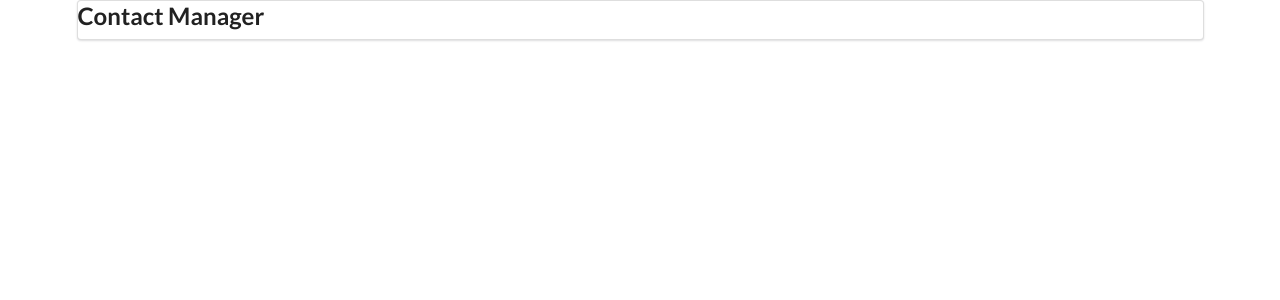
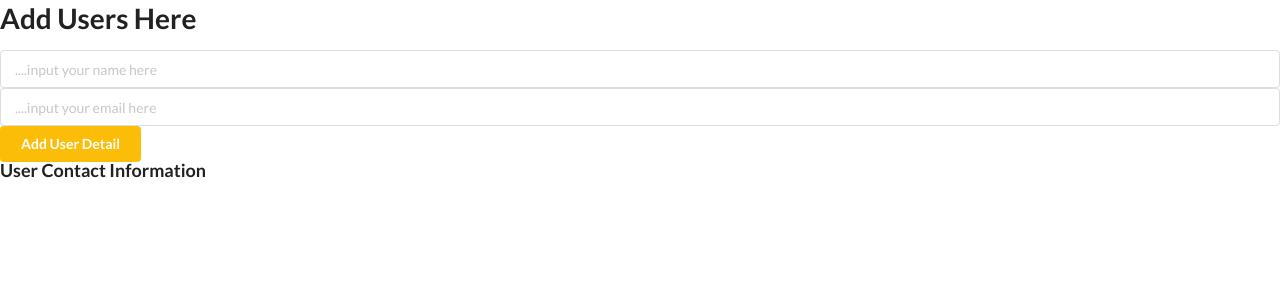
Before and after one commit to okechukwu-okolie/codingpractice-, a React (Vite) app: page /home in a window 1280 px wide. Before the commit this address had no page. Shown: the top 300 px of the page. Built offline with nearby package versions, Linux system fonts and the light colour scheme; a web font is replaced by a local one.

Commit message:
adding to the codebase

```diff
--- a/package.json
+++ b/package.json
@@ -13,6 +13,7 @@
     "@ant-design/icons": "^6.0.0",
     "@reduxjs/toolkit": "^2.8.2",
     "antd": "^5.27.1",
+    "axios": "^1.12.0",
     "crypto-js": "^4.2.0",
     "react": "^19.1.0",
     "react-calendar": "^6.0.0",
--- a/src/App.jsx
+++ b/src/App.jsx
@@ -1,113 +1,102 @@
-import Header from '../src/ReactProject/components/Header'
-import AddContact from '../src/ReactProject/components/AddContact'
-import ContactList from '../src/ReactProject/components/ContactList'
-import React,{useState,useEffect} from 'react'
-import { v4 as uuidv4 } from 'uuid';// this provides unique id for each item in the array
-import {Routes,Route, useNavigate} from 'react-router-dom'
-import ContactDetail from './ReactProject/components/ContactDetail';
-import Remove from './ReactProject/components/Remove';
-// import SignUp from './components/registration/signup/SignUp.jsx'
-// import SignIn from './components/registration/siginin/SignIn.jsx'
-// import Scheduler from './components/registration/scheduler/Scheduler.jsx'
+// import Header from '../src/ReactProject/components/Header'
+// import AddContact from '../src/ReactProject/components/AddContact'
+// import ContactList from '../src/ReactProject/components/ContactList'
+// import React,{useState,useEffect} from 'react'
+// import { v4 as uuidv4 } from 'uuid';// this provides unique id for each item in the array
+// import {Routes,Route, useNavigate} from 'react-router-dom'
+// import ContactDetail from './ReactProject/components/ContactDetail';
+// import Remove from './ReactProject/components/Remove';
 
-const App = () => {
-  const navigate = useNavigate()
-  //this is the variable that holds the sting variable that represents the contact values being stored; coincidentally called 'contacts'
-  const LOCAL_STORAGE_KEY = 'contacts'
-  // const [contacts,setContacts] = useState([])// this format wasnt used because it makes the initial state always an empty array, however because we want persistency of the data on the browser, we make the retrieved data the first state of the usestate
-    const [contacts, setContacts] = useState(() => {
-    // This function runs only once during the initial render.
-    // It's the ideal place to retrieve and set the initial state from localStorage.
-    const retrieveContacts = JSON.parse(localStorage.getItem(LOCAL_STORAGE_KEY));
-    return retrieveContacts || [];
-  });
 
-  //function in the parent to act as prop for the child. the argument here holds the data that has been carried over to the parent.
-  const addContactHandler =(userData)=>{
-    // console.log(userData)
-    // console.log(contacts)
-    setContacts([...contacts, {id:uuidv4(), ...userData}])//creating a new property of id and using the spread operator allows adding that property to the already existing array of userData
-  }
+// // import SignUp from './components/registration/signup/SignUp.jsx'
+// // import SignIn from './components/registration/siginin/SignIn.jsx'
+// // import Scheduler from './components/registration/scheduler/Scheduler.jsx'
 
 
 
-  const removeContactHandler = (id)=>{
+// const App = () => {
+//   const navigate = useNavigate()
+//   //this is the variable that holds the sting variable that represents the contact values being stored; coincidentally called 'contacts'
+//   const LOCAL_STORAGE_KEY = 'contacts'
+//   // const [contacts,setContacts] = useState([])// this format wasnt used because it makes the initial state always an empty array, however because we want persistency of the data on the browser, we make the retrieved data the first state of the usestate
+//     const [contacts, setContacts] = useState(() => {
+//     // This function runs only once during the initial render.
+//     // It's the ideal place to retrieve and set the initial state from localStorage.
+//     const retrieveContacts = JSON.parse(localStorage.getItem(LOCAL_STORAGE_KEY));
+//     return retrieveContacts || [];
+//   });
 
-    // navigate('/remove-page')
+//   //function in the parent to act as prop for the child. the argument here holds the data that has been carried over to the parent.
+//   const addContactHandler =(userData)=>{
+//     // console.log(userData)
+//     // console.log(contacts)
+//     setContacts([...contacts, {id:uuidv4(), ...userData}])//creating a new property of id and using the spread operator allows adding that property to the already existing array of userData
+//   }
 
 
-    setContacts(contacts.filter((contact)=>contact.id !== id))
 
-  }
+//   const removeContactHandler = (id)=>{
+
+//     // navigate('/remove-page')
+
+//     setContacts(contacts.filter((contact)=>contact.id !== id))
+
+//   }
+
+
+//   //this useeffect and local storage stores the value of contact on local storage
+//   useEffect(()=>{
+//   localStorage.setItem(LOCAL_STORAGE_KEY, JSON.stringify(contacts))
+//   },[contacts])
+
+
+
+//   return (
+//     // <Router>
+//       // <Routes>
+//       //   <Route path='/' element={<SignUp/>}/>
+//       //   <Route path='/signin' element ={<SignIn/>}/>
+//       //   <Route path='/home' element ={<Scheduler/>}/>
+//       // </Routes>
+//     // </Router>
+//     // <div>
+//     //   <SignUp/>
+//     // </div>
 
 
 
 
-
-  //this useeffect and local storage stores the value of contact on local storage
-  useEffect(()=>{
-  localStorage.setItem(LOCAL_STORAGE_KEY, JSON.stringify(contacts))
-  },[contacts])
+//         <div className='ui container'>
+//         <Header/>
+//         <Routes>
+//             <Route path='/add-contact' element={ <AddContact ContactHandler={addContactHandler}/>}/>
 
 
+//             <Route path='/' element={<ContactList contacts={contacts} getContactId ={removeContactHandler}/>}/>
+
+//             <Route path='/contact/:id' element={<ContactDetail contacts ={contacts}/>}/>
+
+//             <Route path='/remove-page' element={<Remove />}/>
+
+//         </Routes>
+//         {/* the callback function use used here to get the data from the child component */}
+
+//         </div>
+
+//   )
+// }
+
+// export default App
 
 
+import React from 'react'
+import Main from './trialContactManager/Main'
 
-
-
-
-  // const contacts = [
-  //   {
-  //     id:1,
-  //     name:'samuel',
-  //     email:'samuel@gmail.com'
-  //   },
-  //      {
-  //     id:2,
-  //     name:'ibrahim',
-  //     email:'ibrahim@gmail.com'
-  //   },
-  //  {
-  //     id:3,
-  //     name:'kunle',
-  //     email:'kunle@gmail.com'
-  //   },
-  // ]
-
-
-
+const App = () => {
   return (
-    // <Router>
-      // <Routes>
-      //   <Route path='/' element={<SignUp/>}/>
-      //   <Route path='/signin' element ={<SignIn/>}/>
-      //   <Route path='/home' element ={<Scheduler/>}/>
-      // </Routes>
-    // </Router>
-    // <div>
-    //   <SignUp/>
-    // </div>
-
-
-
-
-        <div className='ui container'>
-        <Header/>
-        <Routes>
-            <Route path='/add-contact' element={ <AddContact ContactHandler={addContactHandler}/>}/>
-
-
-            <Route path='/' element={<ContactList contacts={contacts} getContactId ={removeContactHandler}/>}/>
-
-            <Route path='/contact/:id' element={<ContactDetail contacts ={contacts}/>}/>
-
-            <Route path='/remove-page' element={<Remove />}/>
-
-        </Routes>
-        {/* the callback function use used here to get the data from the child component */}
-
-        </div>
-
+    <div>
+      <Main/>
+    </div>
   )
 }
 
--- /dev/null
+++ b/src/trialContactManager/AddingUser.jsx
@@ -0,0 +1,49 @@
+import React,{useState} from 'react'
+import { v4 as uuidv4 } from 'uuid'
+
+const AddingUser = ({CollectUserInfo}) => {
+    const [name, setName] = useState('')
+    const [email,setEmail] = useState('')
+
+
+    const handleSubmit =(e)=>{
+        e.preventDefault()
+        if(!name || !email){
+            alert('Input the name and email of the user')
+            return;
+        }
+        const userInfo = {
+            id: uuidv4(),
+            name,
+            email
+        }
+        CollectUserInfo(userInfo)
+        setName('')
+        setEmail('')
+
+    }
+
+  return (
+    <div>
+      <h1>Add Users Here</h1>
+      <form onSubmit={handleSubmit}>
+        <div className="ui fluid icon input">
+            <input type="text"
+                value={name}
+                placeholder='....input your name here'
+                onChange={(e)=>setName(e.target.value)}/>
+        </div>
+
+        <div className="ui fluid icon input">
+            <input type="email"
+                value={email}
+                placeholder='....input your email here'
+                onChange={(e)=>setEmail(e.target.value)} />
+        </div>
+        <button  className="ui yellow button">Add User Detail</button>
+      </form>
+    </div>
+  )
+}
+
+export default AddingUser
--- /dev/null
+++ b/src/trialContactManager/ListingPage.jsx
@@ -0,0 +1,19 @@
+import React from 'react'
+import UserPage from './UserPage'
+
+const ListingPage = ({UserInfo}) => {
+
+  return (
+    <div >
+        <h3 class="ui   header">
+            User Contact Information
+        </h3>
+        {UserInfo.map((info)=>{
+            <UserPage />
+        })}
+
+    </div>
+  )
+}
+
+export default ListingPage
--- /dev/null
+++ b/src/trialContactManager/Main.jsx
@@ -0,0 +1,23 @@
+import React,{useState} from 'react'
+import ListingPage from './ListingPage'
+import AddingUser from './AddingUser'
+
+const Main = () => {
+    const [userInfo, setUserInfo] = useState([])
+
+
+    //this is a prop from the parent to the child,a callbackfunction that updates a usestate
+    const collectUserInfo =(userDetail)=>{
+        setUserInfo([...userInfo, userDetail])
+    }
+    console.log(userInfo)
+
+  return (
+    <div>
+        <AddingUser CollectUserInfo = {collectUserInfo}/>
+        <ListingPage UserInfo = {userInfo}/>
+    </div>
+  )
+}
+
+export default Main
--- /dev/null
+++ b/src/trialContactManager/UserPage.jsx
@@ -0,0 +1,17 @@
+import React from 'react'
+
+const UserPage = ({UserInfo}) => {
+
+    console.log('this is the single page:', UserInfo)
+  return (
+    <div>
+        <img src="https://placehold.co/60x60" alt="" style={{borderRadius:'50%'}} />
+      <ul>
+        <li>{name}</li>
+        <li>{email}</li>
+      </ul>
+    </div>
+  )
+}
+
+export default UserPage
```
Also changed, not shown: src/ReactProject/api/contact.js (added, +7 -0 lines), src/ReactProject/components/ContactList.jsx (+0 -17 lines), 1 other file (tests, documents, lock files or other folders).
